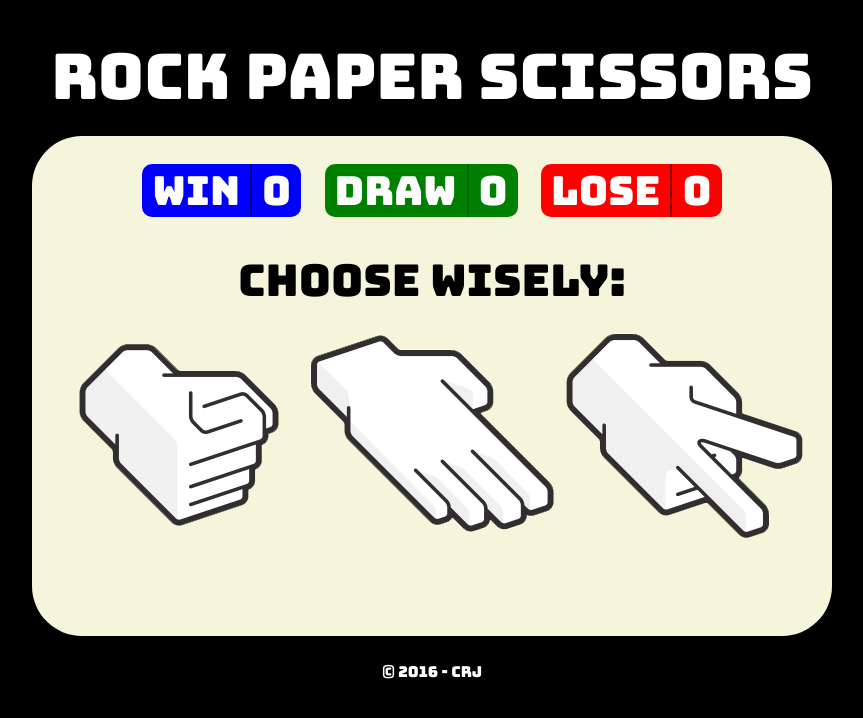
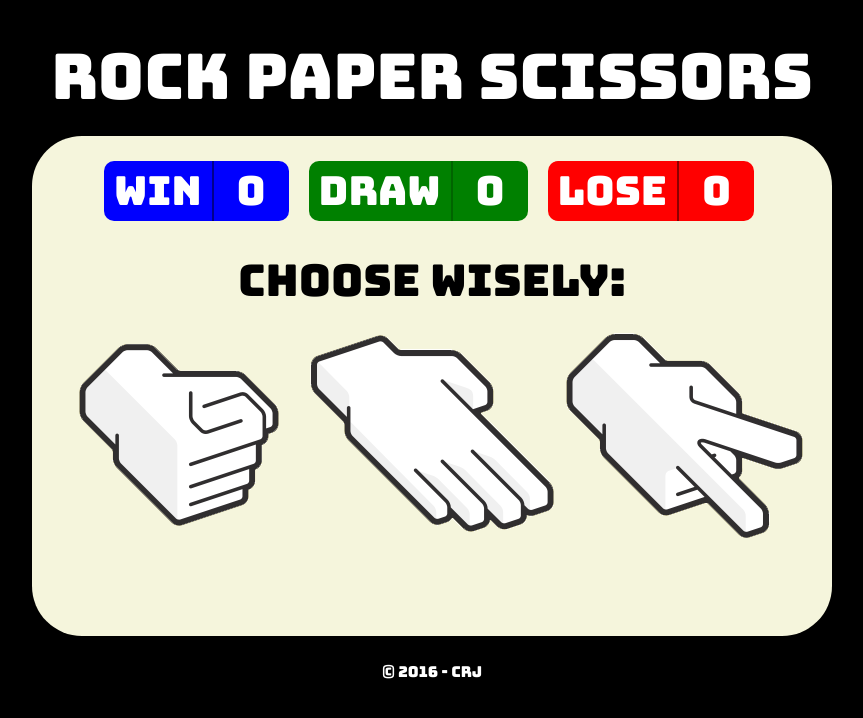
Before and after one commit to crjmosh/rps_js, a plain HTML site: page index.html in a window 1280 px wide. Shown: the whole page, without its empty margins (208-1071 px from the left). Drawn offline with nearby package versions, Linux system fonts and the light colour scheme.

Commit message:
adjusted styles on scoreboard

```diff
--- a/assets/stylesheets/app.css
+++ b/assets/stylesheets/app.css
@@ -102,24 +102,28 @@ body {
 
 #wins-title {
 	padding: 0 10px;
+	margin-left: 22px;
 	color: white;
 	font-size: 40px;
 	background-color: blue;
 	border-right: 2px solid darkblue;
 	border-top-left-radius: 10px;
 	border-bottom-left-radius: 10px;
-	display: inline;
+	float: left;
 }
 
 #wins-number {
 	padding: 0 10px;
 	margin-right: 20px;
+	width: 75px;
+	height: 60px;
+	font-size: 40px;
+	line-height: 60px;
 	color: white;
-	font-size: 40px;
 	background-color: blue;
 	border-top-right-radius: 10px;
 	border-bottom-right-radius: 10px;
-	display: inline;
+	float: left;
 }
 
 #draws-title {
@@ -130,18 +134,21 @@ body {
 	border-right: 2px solid darkgreen;
 	border-top-left-radius: 10px;
 	border-bottom-left-radius: 10px;
-	display: inline;
+	float: left;
 }
 
 #draws-number {
 	padding: 0 10px;
 	margin-right: 20px;
+	width: 75px;
+	height: 60px;
+	font-size: 40px;
+	line-height: 60px;
 	color: white;
-	font-size: 40px;
 	background-color: green;
 	border-top-right-radius: 10px;
 	border-bottom-right-radius: 10px;
-	display: inline;
+	float: left;
 }
 
 #losses-title {
@@ -152,17 +159,24 @@ body {
 	border-right: 2px solid darkred;
 	border-top-left-radius: 10px;
 	border-bottom-left-radius: 10px;
-	display: inline;
+	float: left;
 }
 
 #losses-number {
 	padding: 0 10px;
+	width: 75px;
+	height: 60px;
+	font-size: 40px;
+	line-height: 60px;
 	color: white;
-	font-size: 40px;
 	background-color: red;
 	border-top-right-radius: 10px;
 	border-bottom-right-radius: 10px;
-	display: inline;
+	float: left;
+}
+
+.clearfix {
+	clear: both;
 }
 
 #play-again {
--- a/index.html
+++ b/index.html
@@ -14,6 +14,7 @@
 			<div id="wins-title">WIN</div><div id="wins-number">0</div>
 			<div id="draws-title">DRAW</div><div id="draws-number">0</div>
 			<div id="losses-title">LOSE</div><div id="losses-number">0</div>
+			<div class="clearfix"></div>
 		</div>
 
 		<div id="rps-select">
```
